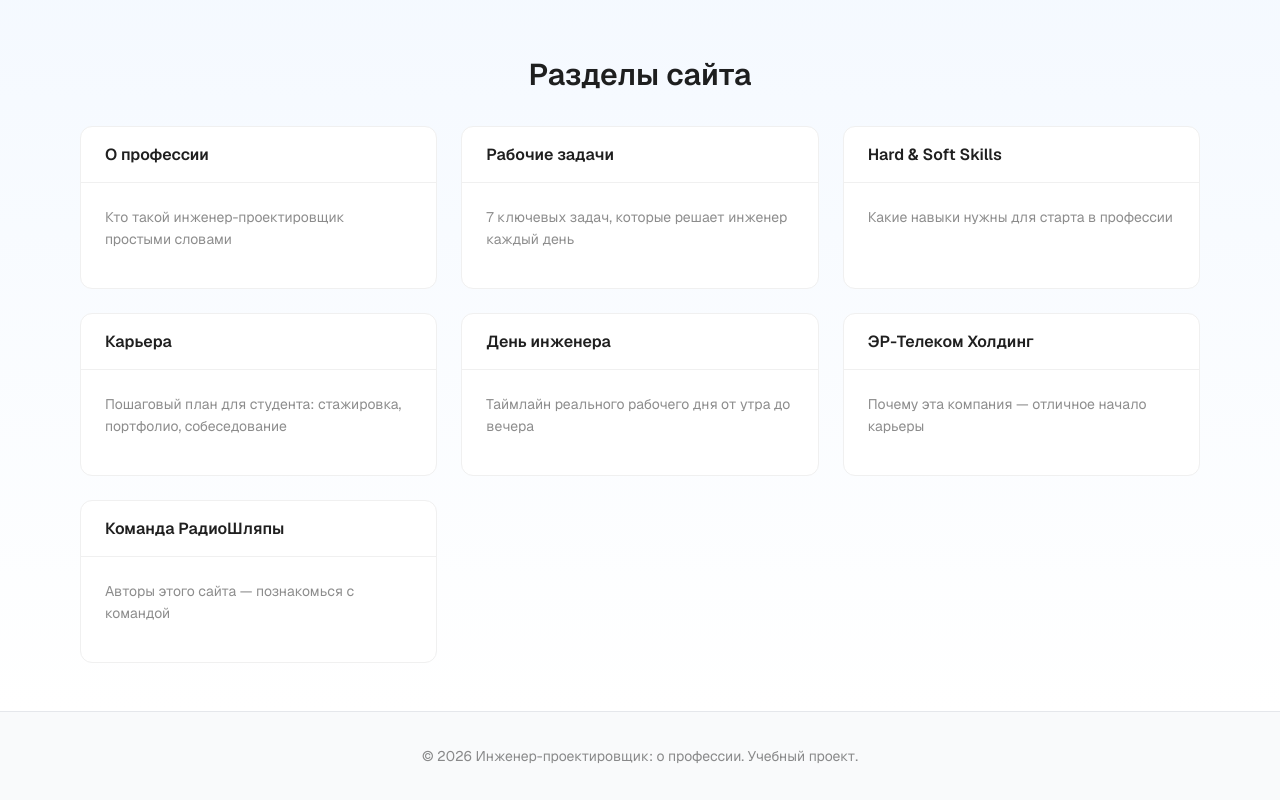
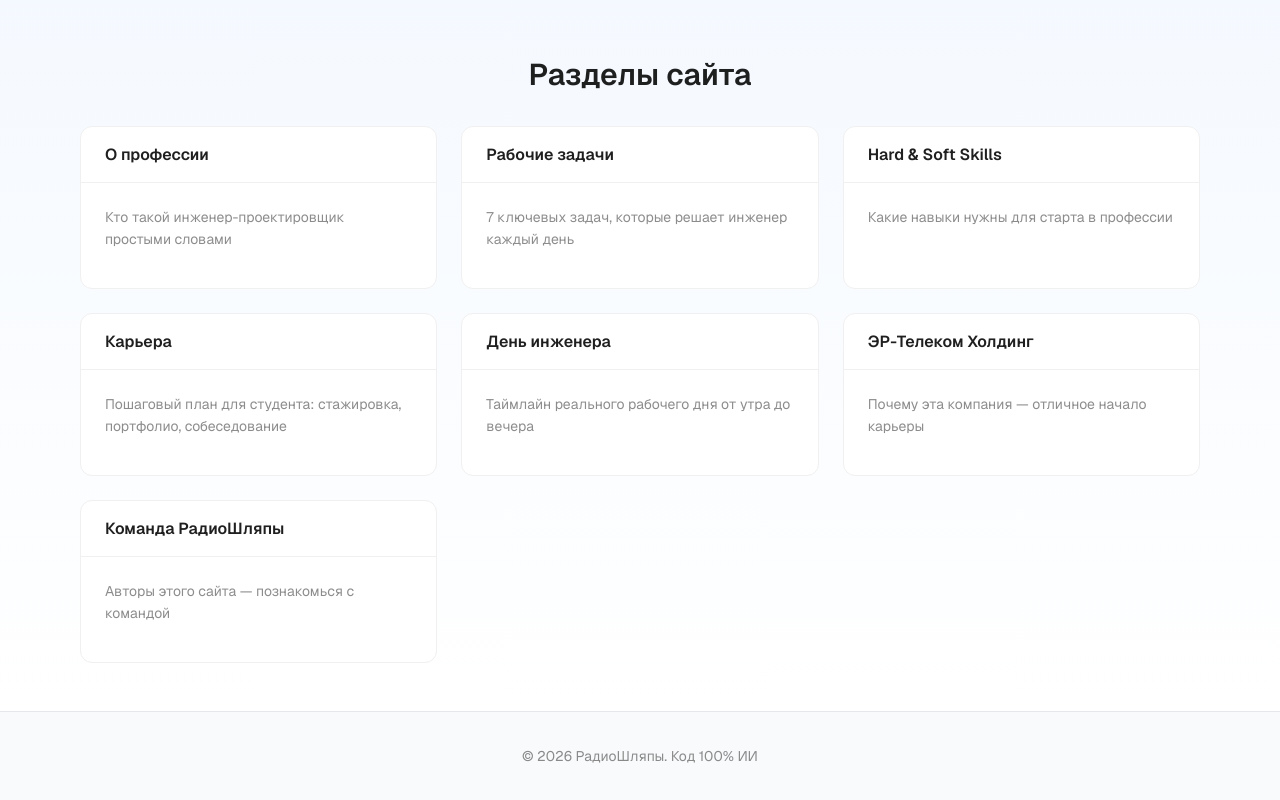
Before and after one commit to 37Bantik/radiohats, a Next.js app: page / in a window 1280 px wide. Shown: the part 482-1282 px from the top of the page. Built offline with nearby package versions, Linux system fonts and the light colour scheme.

Commit message:
Fix-footer-dark-mode-and-text

```diff
--- a/src/components/layout/Footer.tsx
+++ b/src/components/layout/Footer.tsx
@@ -1,15 +1,25 @@
 "use client";
 
 import { Typography } from "antd";
+import { useTheme } from "./ThemeContext";
 
 const { Text } = Typography;
 
 export function Footer() {
+  const { theme } = useTheme();
+  const isDark = theme === "dark";
+
   return (
-    <footer className="border-t border-gray-200 bg-gray-50 py-8">
+    <footer
+      className="border-t py-8 transition-colors"
+      style={{
+        background: isDark ? "#141414" : "#f9fafb",
+        borderColor: isDark ? "#2a2a2a" : "#e5e7eb",
+      }}
+    >
       <div className="mx-auto max-w-6xl px-4 text-center">
         <Text type="secondary">
-          © 2026 Инженер-проектировщик: о профессии. Учебный проект.
+          © 2026 РадиоШляпы. Код 100% ИИ
         </Text>
       </div>
     </footer>
```
